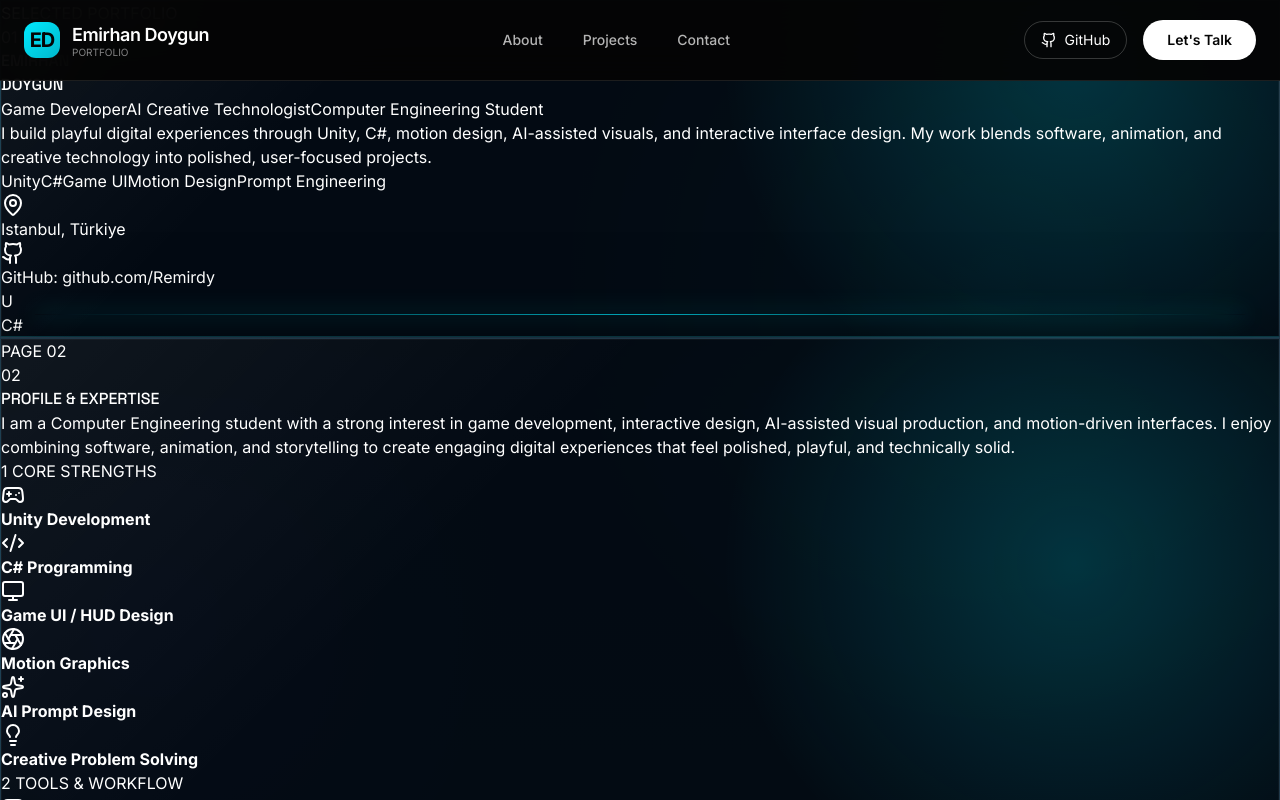
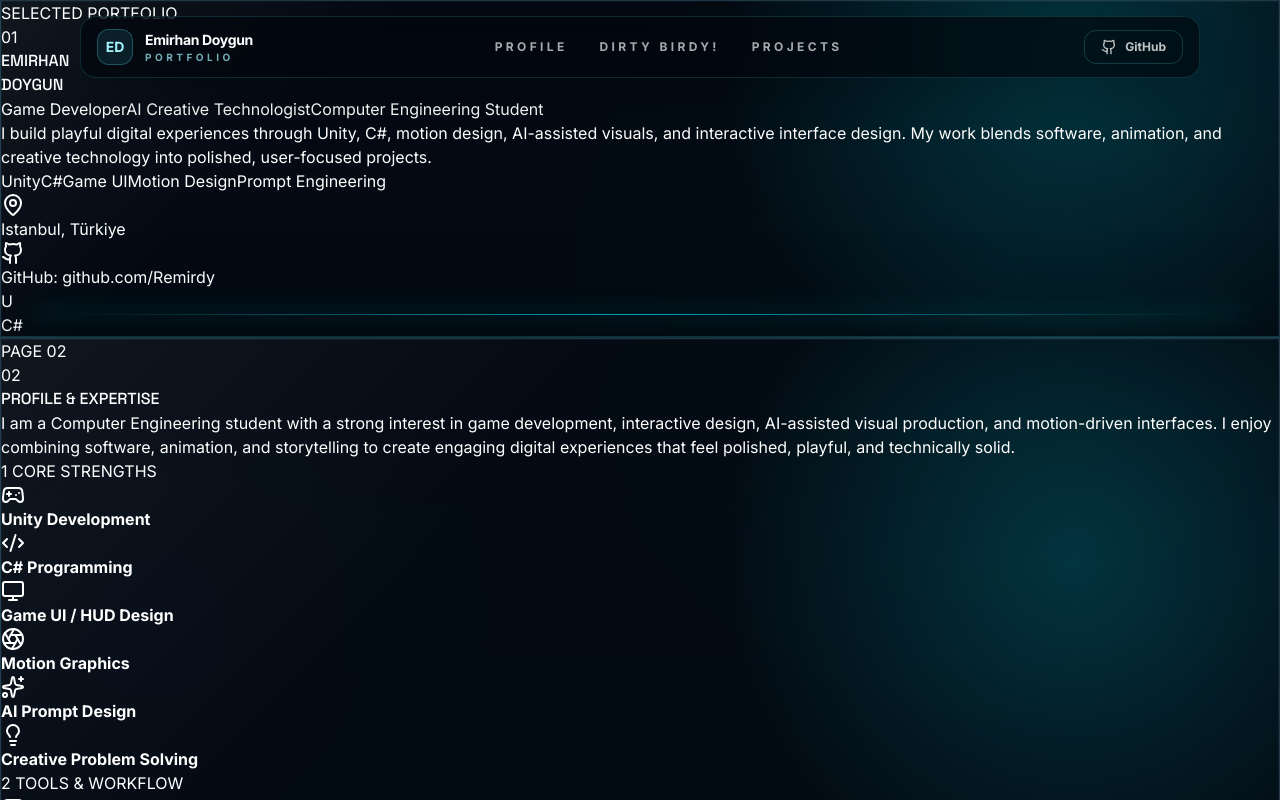
Before and after one commit to Remirdy/Emirhan-portfolio, a Next.js app: page / in a window 1280 px wide. Shown: the top 800 px of the page. Built offline with nearby package versions, Linux system fonts and the light colour scheme.

Commit message:
Refactor Navbar component and update links

```diff
--- a/components/Navbar.tsx
+++ b/components/Navbar.tsx
@@ -1,119 +1,62 @@
 'use client'
 
 import { useState } from 'react'
-import { Menu, X, Github } from 'lucide-react'
+import { Github, Menu, X } from 'lucide-react'
 
 export default function Navbar() {
   const [isOpen, setIsOpen] = useState(false)
 
-  const navLinks = [
-    { href: '#about', label: 'About' },
-    { href: '#projects', label: 'Projects' },
-    { href: '#contact', label: 'Contact' },
+  const links = [
+    { href: '#about', label: 'Profile' },
+    { href: '#projects', label: 'Dirty Birdy!' },
+    { href: '#contact', label: 'Projects' },
   ]
 
-  const scrollToSection = (href: string) => {
+  const scrollTo = (href: string) => {
     const element = document.querySelector(href)
-    if (element) {
-      const offset = 80
-      const bodyRect = document.body.getBoundingClientRect().top
-      const elementPosition = element.getBoundingClientRect().top
-      const offsetPosition = elementPosition - bodyRect - offset
-
-      window.scrollTo({
-        top: offsetPosition,
-        behavior: 'smooth'
-      })
-    }
+    if (element) element.scrollIntoView({ behavior: 'smooth', block: 'start' })
     setIsOpen(false)
   }
 
   return (
-    <nav className="fixed top-0 left-0 right-0 z-50 bg-[#050505]/95 backdrop-blur-xl border-b border-white/10">
-      <div className="max-w-7xl mx-auto px-6 h-20 flex items-center justify-between">
-        {/* Logo */}
-        <a href="#" className="flex items-center gap-3 group">
-          <div className="w-9 h-9 rounded-xl bg-gradient-to-br from-[#00eaff] to-[#00b8cc] flex items-center justify-center">
-            <span className="text-[#050505] font-bold text-xl tracking-tighter">ED</span>
-          </div>
-          <div>
-            <div className="font-semibold text-lg tracking-tight">Emirhan Doygun</div>
-            <div className="text-[10px] text-white/50 -mt-1">PORTFOLIO</div>
-          </div>
-        </a>
+    <nav className="fixed left-1/2 top-4 z-50 w-[min(1120px,calc(100%-24px))] -translate-x-1/2 rounded-2xl border border-cyan-300/15 bg-[#02070d]/70 px-4 py-3 text-white shadow-2xl shadow-black/30 backdrop-blur-2xl">
+      <div className="flex items-center justify-between gap-4">
+        <button onClick={() => window.scrollTo({ top: 0, behavior: 'smooth' })} className="group flex items-center gap-3 text-left">
+          <span className="grid h-9 w-9 place-items-center rounded-xl border border-cyan-300/25 bg-cyan-300/10 text-sm font-black text-cyan-200">ED</span>
+          <span>
+            <span className="block text-sm font-bold tracking-tight">Emirhan Doygun</span>
+            <span className="block text-[10px] font-bold tracking-[0.35em] text-cyan-200/70">PORTFOLIO</span>
+          </span>
+        </button>
 
-        {/* Desktop Navigation */}
-        <div className="hidden md:flex items-center gap-10 text-sm font-medium">
-          {navLinks.map((link) => (
-            <button
-              key={link.href}
-              onClick={() => scrollToSection(link.href)}
-              className="text-white/70 hover:text-white transition-colors relative group"
-            >
+        <div className="hidden items-center gap-8 md:flex">
+          {links.map((link) => (
+            <button key={link.href} onClick={() => scrollTo(link.href)} className="text-xs font-bold uppercase tracking-[0.28em] text-white/65 transition hover:text-cyan-200">
               {link.label}
-              <span className="absolute -bottom-1 left-0 w-0 h-px bg-[#00eaff] transition-all group-hover:w-full" />
             </button>
           ))}
         </div>
 
-        {/* Right side actions */}
-        <div className="hidden md:flex items-center gap-4">
-          <a
-            href="https://github.com/Remirdy"
-            target="_blank"
-            rel="noopener noreferrer"
-            className="flex items-center gap-2 px-4 py-2 text-sm rounded-full border border-white/20 hover:bg-white/5 transition-all hover:border-white/40"
-          >
-            <Github className="w-4 h-4" />
-            <span>GitHub</span>
-          </a>
-          <a
-            href="#contact"
-            onClick={(e) => { e.preventDefault(); scrollToSection('#contact') }}
-            className="px-6 py-2.5 text-sm font-semibold rounded-full bg-white text-[#050505] hover:bg-[#00eaff] hover:text-[#050505] transition-all active:scale-[0.985]"
-          >
-            Let's Talk
-          </a>
-        </div>
+        <a href="https://github.com/Remirdy" target="_blank" rel="noreferrer" className="hidden items-center gap-2 rounded-xl border border-cyan-300/20 px-4 py-2 text-xs font-bold text-white/75 transition hover:border-cyan-200/60 hover:text-cyan-200 md:flex">
+          <Github className="h-4 w-4" />
+          GitHub
+        </a>
 
-        {/* Mobile Menu Button */}
-        <button
-          onClick={() => setIsOpen(!isOpen)}
-          className="md:hidden p-2 text-white/70 hover:text-white"
-          aria-label="Toggle menu"
-        >
-          {isOpen ? <X size={22} /> : <Menu size={22} />}
+        <button onClick={() => setIsOpen(!isOpen)} className="md:hidden" aria-label="Toggle menu">
+          {isOpen ? <X /> : <Menu />}
         </button>
       </div>
 
-      {/* Mobile Menu */}
       {isOpen && (
-        <div className="md:hidden border-t border-white/10 bg-[#050505] px-6 py-6 flex flex-col gap-4 text-sm">
-          {navLinks.map((link) => (
-            <button
-              key={link.href}
-              onClick={() => scrollToSection(link.href)}
-              className="text-left py-2 text-white/80 hover:text-white"
-            >
+        <div className="mt-4 grid gap-2 border-t border-cyan-300/10 pt-4 md:hidden">
+          {links.map((link) => (
+            <button key={link.href} onClick={() => scrollTo(link.href)} className="rounded-xl px-3 py-3 text-left text-sm font-bold text-white/75 hover:bg-cyan-300/10">
               {link.label}
             </button>
           ))}
-          <div className="pt-4 border-t border-white/10 flex flex-col gap-3">
-            <a
-              href="https://github.com/Remirdy"
-              target="_blank"
-              className="flex items-center gap-2 py-2 text-white/80"
-            >
-              <Github className="w-4 h-4" /> GitHub
-            </a>
-            <a
-              href="#contact"
-              onClick={(e) => { e.preventDefault(); scrollToSection('#contact') }}
-              className="w-full text-center py-3 rounded-full bg-white text-[#050505] font-semibold"
-            >
-              Let's Talk
-            </a>
-          </div>
+          <a href="https://github.com/Remirdy" target="_blank" rel="noreferrer" className="rounded-xl px-3 py-3 text-sm font-bold text-cyan-200 hover:bg-cyan-300/10">
+            GitHub
+          </a>
         </div>
       )}
     </nav>
```
